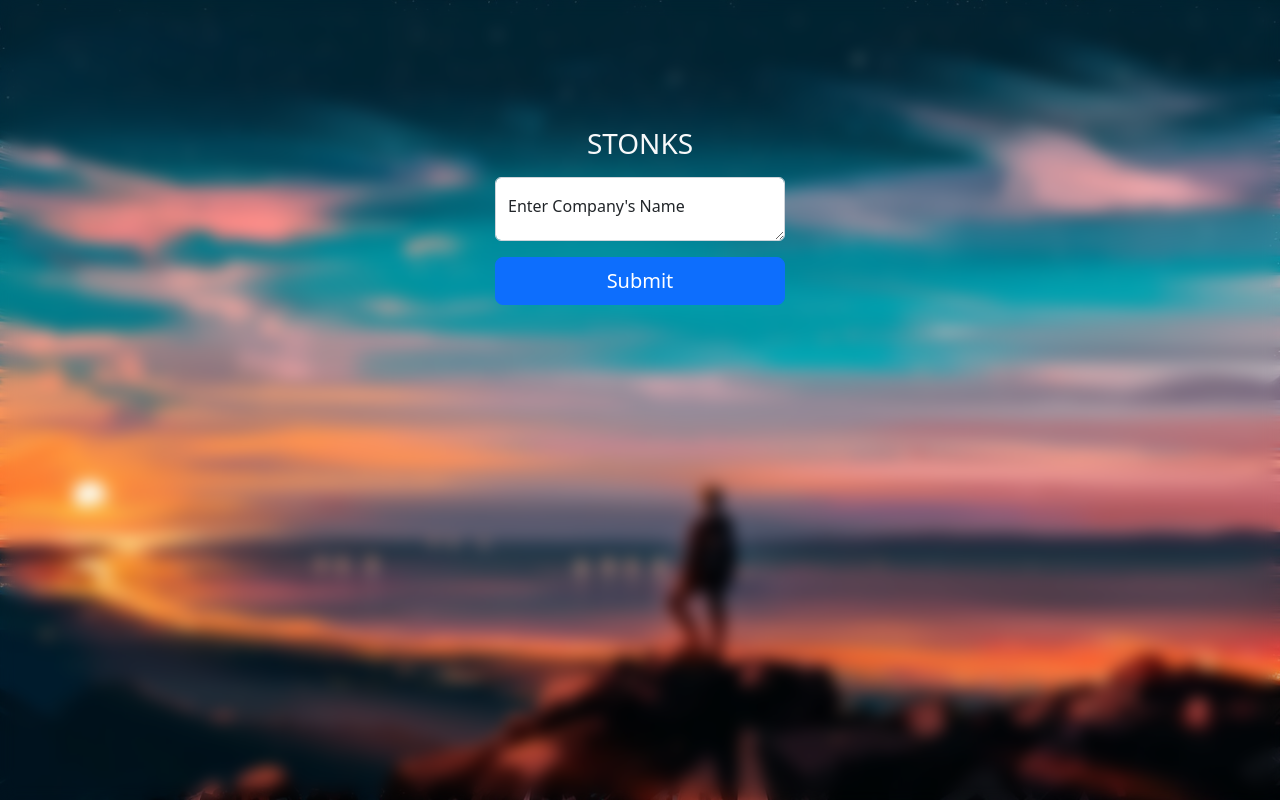
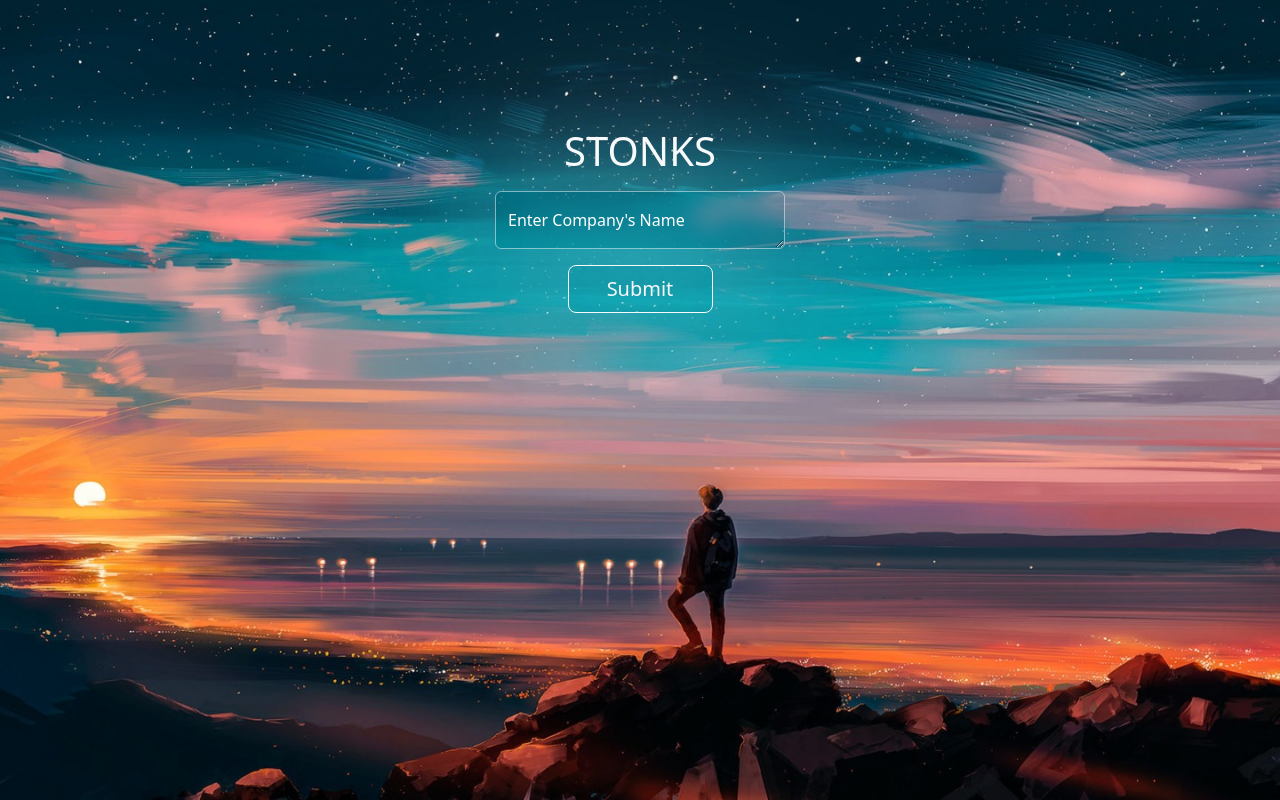
Before and after one commit to CantBeSubh/College, a Next.js app in the folder Sem6/D RL/JCOMP/stonks/: page / in a window 1280 px wide. Built offline with nearby package versions, Linux system fonts and the light colour scheme.

Commit message:
🍔Styling

```diff
--- a/Sem6/D RL/JCOMP/stonks/pages/index.js
+++ b/Sem6/D RL/JCOMP/stonks/pages/index.js
@@ -11,21 +11,22 @@ export default function Home() {
         <meta name="description" content="Generated by create next app" />
         <link rel="icon" href="/favicon.ico" />
       </Head>
-      <div className={cx(styles["form-signin"], "text-center", "mt-5", "main")}>
+      <div className={cx(styles["form-signin"], "text-center", "mt-5")}>
 
         <form
           onSubmit={(e) => {
             e.preventDefault();
-            console.log(e.target[0].value);
+            e.target.reset();
+            alert(e.target[0].value);
           }}
         >
-          <h1 className="h3 mb-3 fw-normal text-light">STONKS</h1>
+          <h1 className="h1 mb-3 fw-normal text-light">STONKS</h1>
 
           <div className="form-floating mb-3">
             <textarea type="text" className="form-control" id="Input" placeholder="Enter Text" autoComplete='false' />
             <label htmlFor="Input">Enter Company's Name</label>
           </div>
-          <button className="w-100 btn btn-lg btn-primary" type="submit">Submit</button>
+          <button className={cx(styles["button"], "w-50", "btn", "btn-lg", "btn-outline-light")} type="submit">Submit</button>
         </form>
       </div>
     </div>
--- a/Sem6/D RL/JCOMP/stonks/styles/Home.module.css
+++ b/Sem6/D RL/JCOMP/stonks/styles/Home.module.css
@@ -14,29 +14,44 @@
   max-width: 530px;
   padding: 15px;
   margin: auto;
+  color: white;
 }
 
 .form-signin textarea {
-  min-height: 8vh;
-
+  backdrop-filter: blur(10px);
+  background-color: transparent;
+  border: 1px solid rgba(255, 255, 255, 0.5);
+  box-shadow: 0px 0px 200px rgba(255, 255, 255, .5);
 }
 
-.form-signin .checkbox {
-  font-weight: 400;
+.form-signin textarea:focus {
+  outline: none;
+  border: 1px solid rgba(255, 255, 255, 0.5);
+  box-shadow: 0px 0px 20px rgba(255, 255, 255, .5);
+  background-color: transparent;
+
 }
 
 .form-signin .form-floating:focus-within {
   z-index: 2;
 }
 
-.form-signin input[type="email"] {
-  margin-bottom: -1px;
-  border-bottom-right-radius: 0;
-  border-bottom-left-radius: 0;
+.button {
+  background-color: transparent;
+  backdrop-filter: blur(120px);
+  box-shadow: 0px 0px 200px rgba(255, 255, 255, .5);
+  animation: all 0.5s ease;
 }
 
-.form-signin input[type="password"] {
-  margin-bottom: 10px;
-  border-top-left-radius: 0;
-  border-top-right-radius: 0;
+.button:hover {
+  box-shadow: 0px 10px 20px rgba(255, 255, 255, .5);
+  background-color: rgba(255, 255, 255, .1);
+  color: white;
 }
+
+.button:active {
+  transform: translate(0, 2.5px);
+  box-shadow: 0px 5px 10px rgba(255, 255, 255, .5);
+  background-color: rgba(255, 255, 255, .1) !important;
+  color: white !important;
+}
--- a/Sem6/D RL/JCOMP/stonks/styles/globals.css
+++ b/Sem6/D RL/JCOMP/stonks/styles/globals.css
@@ -12,7 +12,8 @@ body {
   background-repeat: no-repeat;
   background-attachment: fixed;
   background-position: center;
-  backdrop-filter: brightness(1) blur(7.5px);
+  /* backdrop-filter: brightness(1) blur(7.5px); */
+  /* backdrop-filter: brightness(1); */
 }
 
 a {
```
